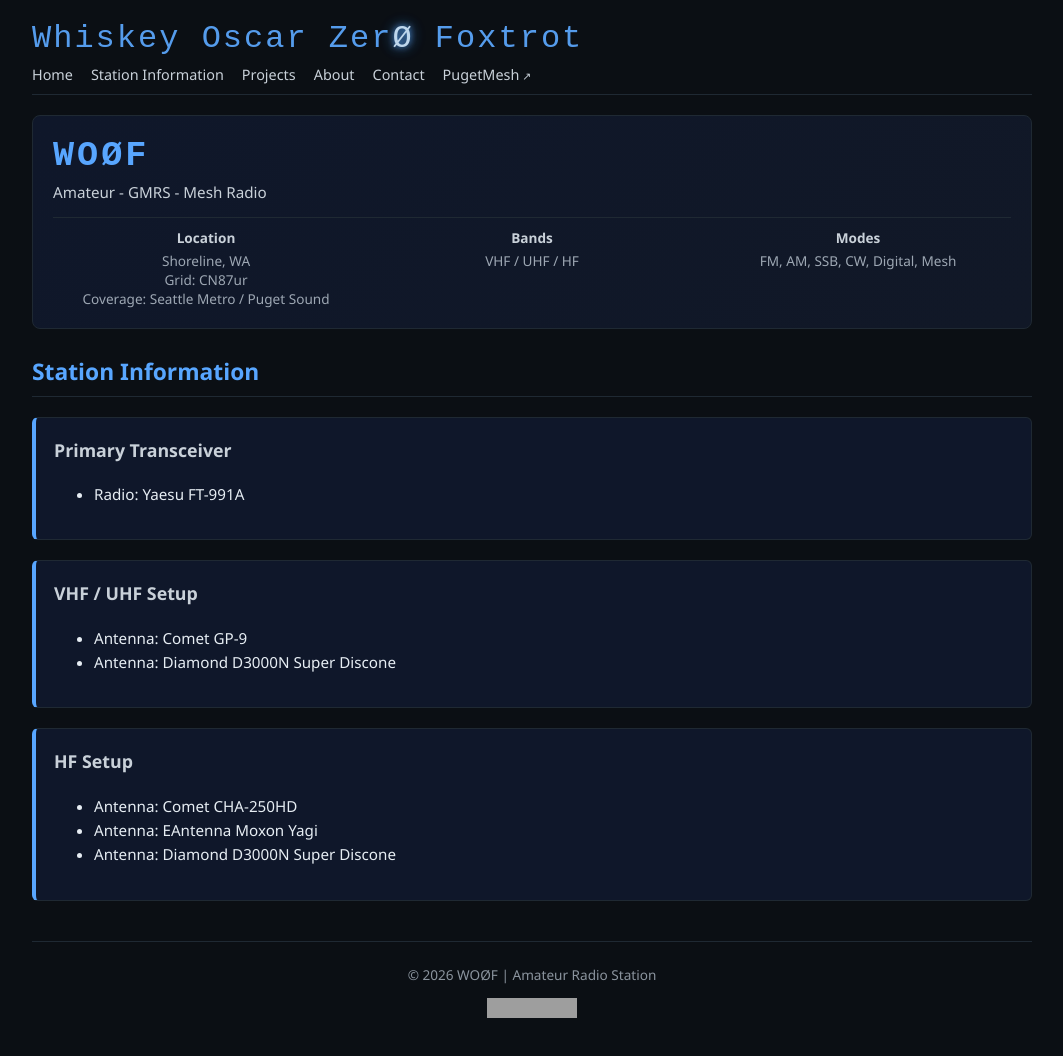
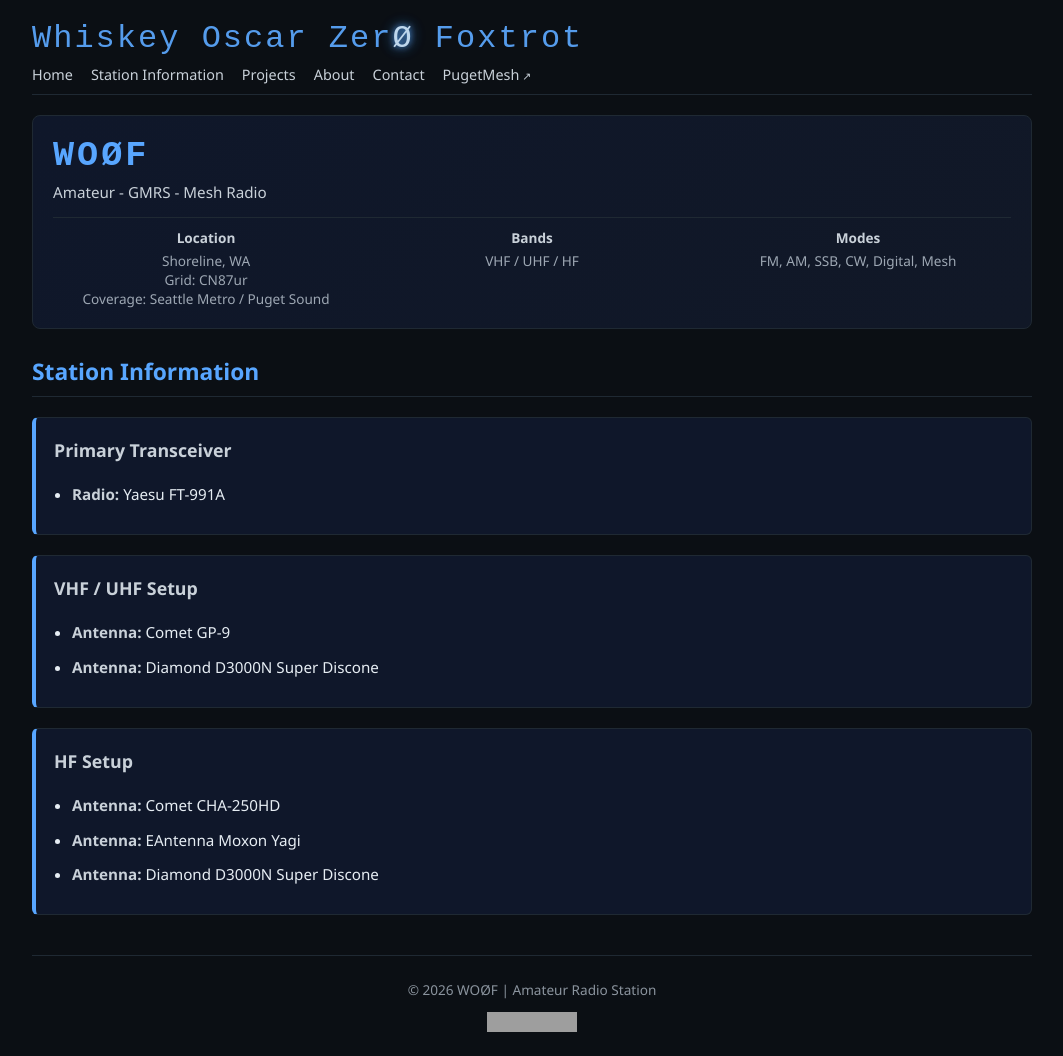
Before and after one commit to Lymitliss/Lymitliss.github.io, a Jekyll site: the page built from station-information.md, in a window 1280 px wide. Shown: the whole page, without its empty margins (108-1171 px from the left). Built offline with Jekyll 4.4.1, drawn with Linux system fonts in a browser that asks for light colours; grey boxes are pictures that could not be loaded.

Commit message:
Update style.css

```diff
--- a/assets/style.css
+++ b/assets/style.css
@@ -264,29 +264,29 @@ h3 {
   margin-top: 20px;
 }
 
-/* LIVE RECEIVER PAGE */
-.receiver-card {
-  background: #0f172a;
-  border: 1px solid #1f2933;
-  border-left: 4px solid #58a6ff;
-  border-radius: 6px;
-  padding: 20px;
-  margin-top: 20px;
+.station-list {
+  margin: 0;
+  padding-left: 18px;
 }
 
-.receiver-button {
-  display: inline-block;
-  margin-top: 12px;
-  padding: 12px 18px;
-  background: #58a6ff;
-  color: #0b0f14;
-  text-decoration: none;
-  font-weight: 700;
-  border-radius: 6px;
+.station-list li {
+  margin-bottom: 10px;
 }
 
-.receiver-button:hover {
-  background: #79c0ff;
+.station-label {
+  color: #c9d1d9;
+  font-weight: 600;
+}
+
+.station-image {
+  margin-top: 20px;
+  text-align: center;
+}
+
+.station-image img {
+  max-width: 100%;
+  border-radius: 8px;
+  border: 1px solid #1f2933;
 }
 
 /* FOOTER */
```
